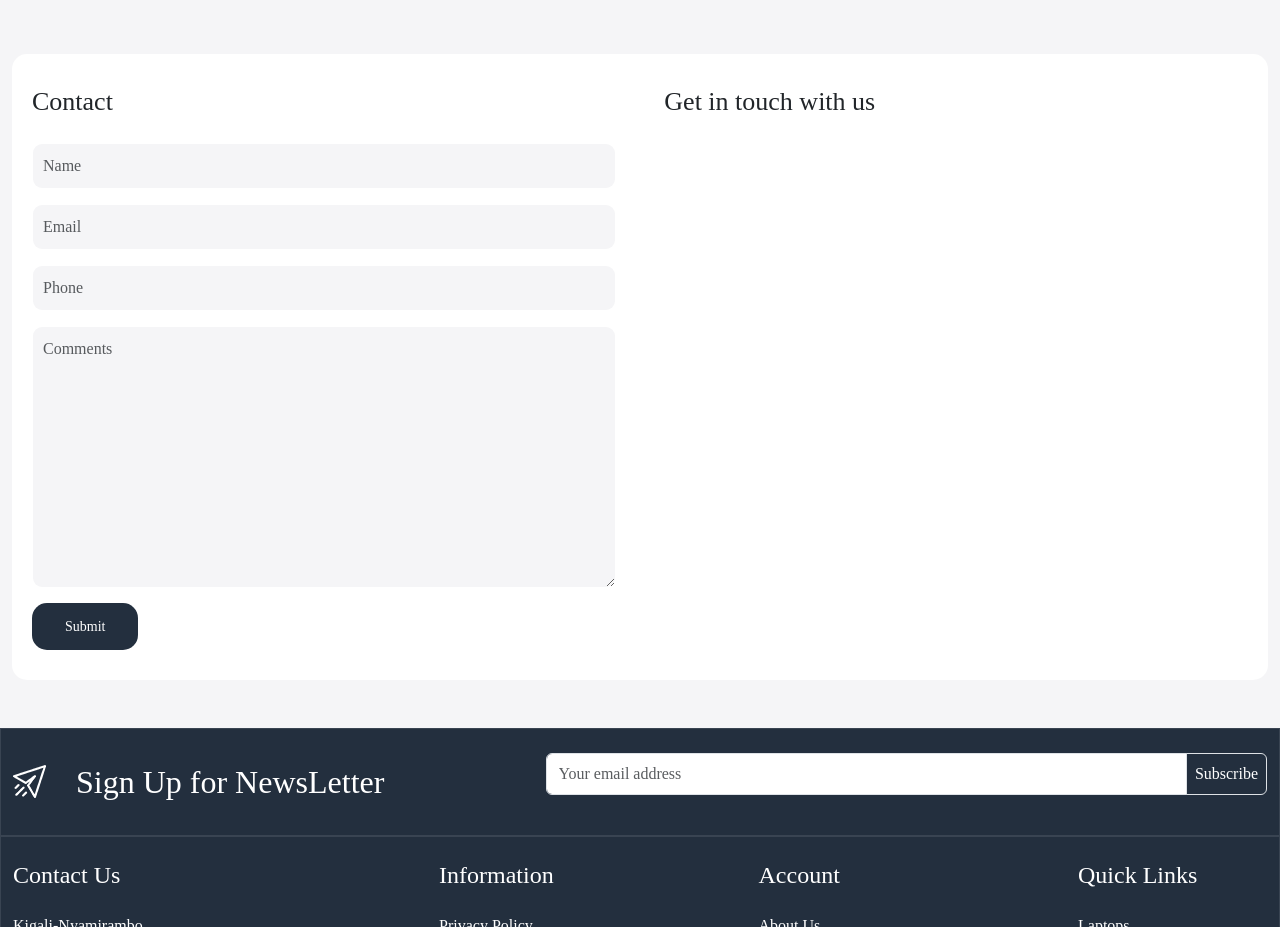
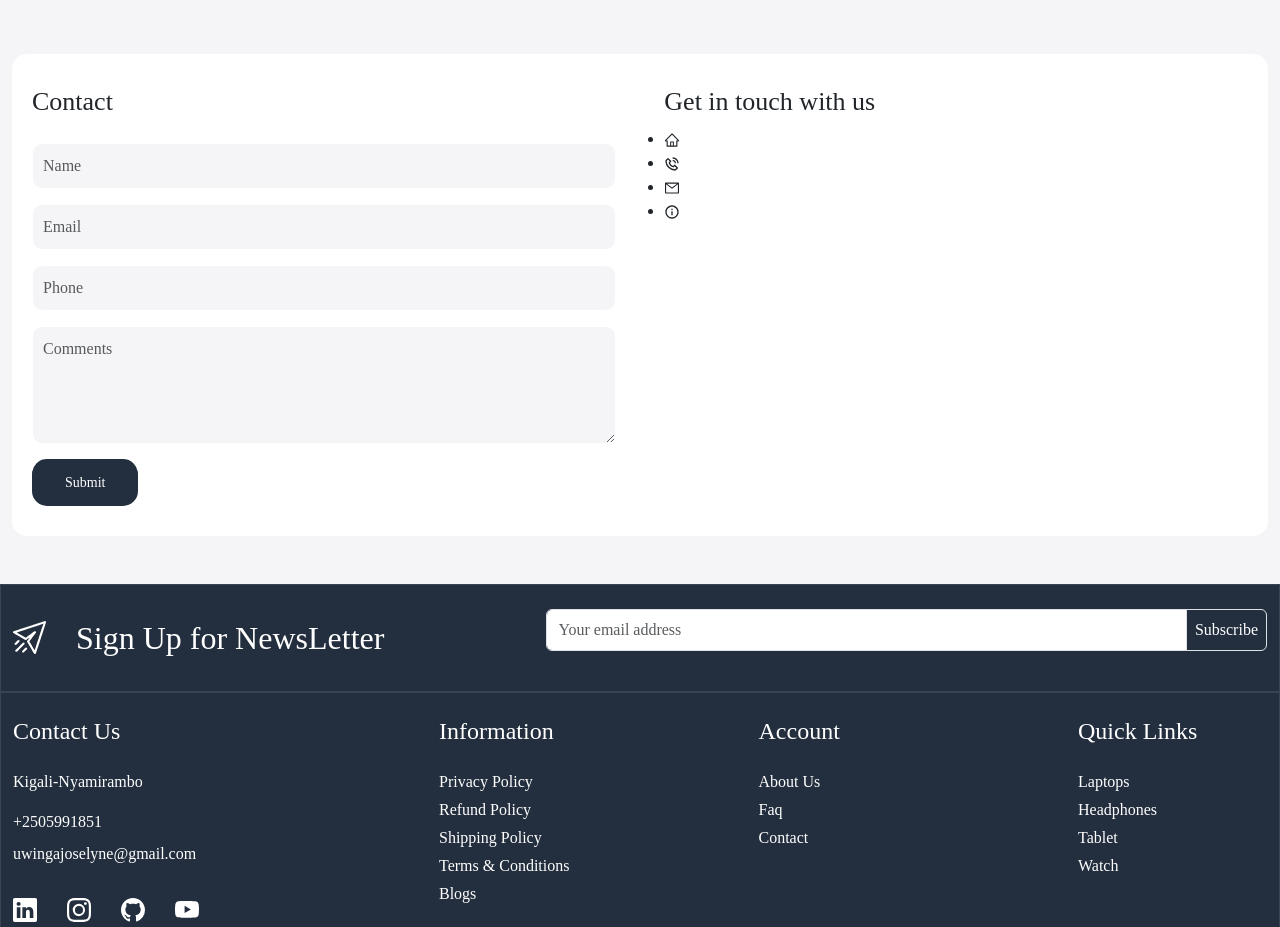
Before and after one commit to uwingabirejoselyne/learn-ecommerce-ui, a React (Create React App) app: page /contact in a window 1280 px wide. Shown: the part 800-1727 px from the top of the page. Built offline with nearby package versions, Linux system fonts and the light colour scheme.

Commit message:
added icons for contact

```diff
--- a/src/pages/Contact.js
+++ b/src/pages/Contact.js
@@ -1,6 +1,8 @@
 import React from 'react'
 import Meta from '../components/Meta'
 import BreadCrumb from '../components/BreadCrumb'
+import { AiOutlineHome, AiOutlineMail } from 'react-icons/ai'
+import { BiPhoneCall, BiInfoCircle } from 'react-icons/bi'
 
 const Contact = () => {
   return (
@@ -34,7 +36,7 @@ const Contact = () => {
                     </div>
                     <div>
                       <textarea name=""
-                        cols="30" className='w-100 form-control' rows="10"
+                        cols="30" rows="4" className='w-100 form-control'
                         id="" placeholder='Comments'
                       ></textarea>
                     </div>
@@ -45,6 +47,14 @@ const Contact = () => {
                 </div>
                 <div>
                   <h3 className="contact-title">Get in touch with us</h3>
+                  <div>
+                    <ul className="ps-0">
+                      <li><AiOutlineHome/></li>
+                      <li><BiPhoneCall/></li>
+                      <li><AiOutlineMail/></li>
+                      <li><BiInfoCircle/></li>
+                    </ul>
+                  </div>
                 </div>
               </div>
             </div>
```
